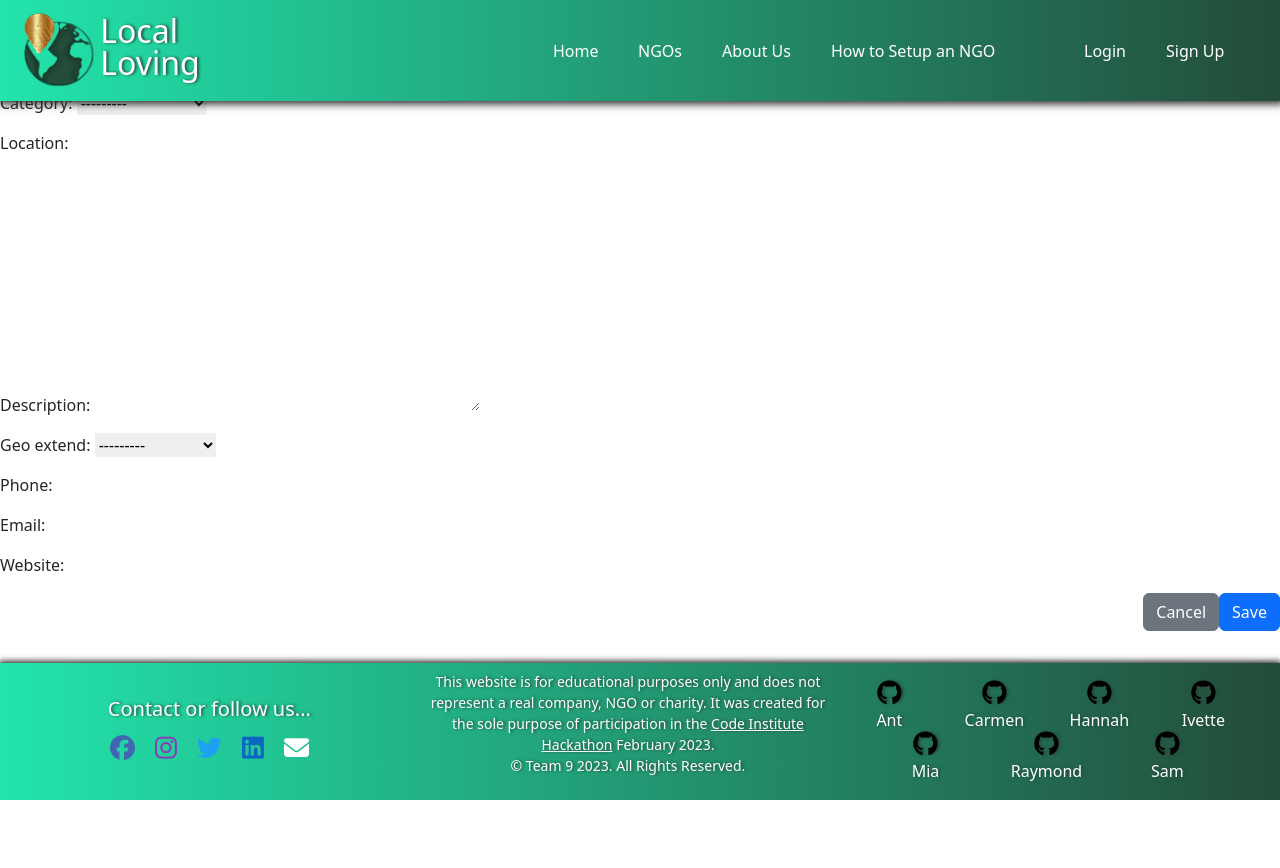
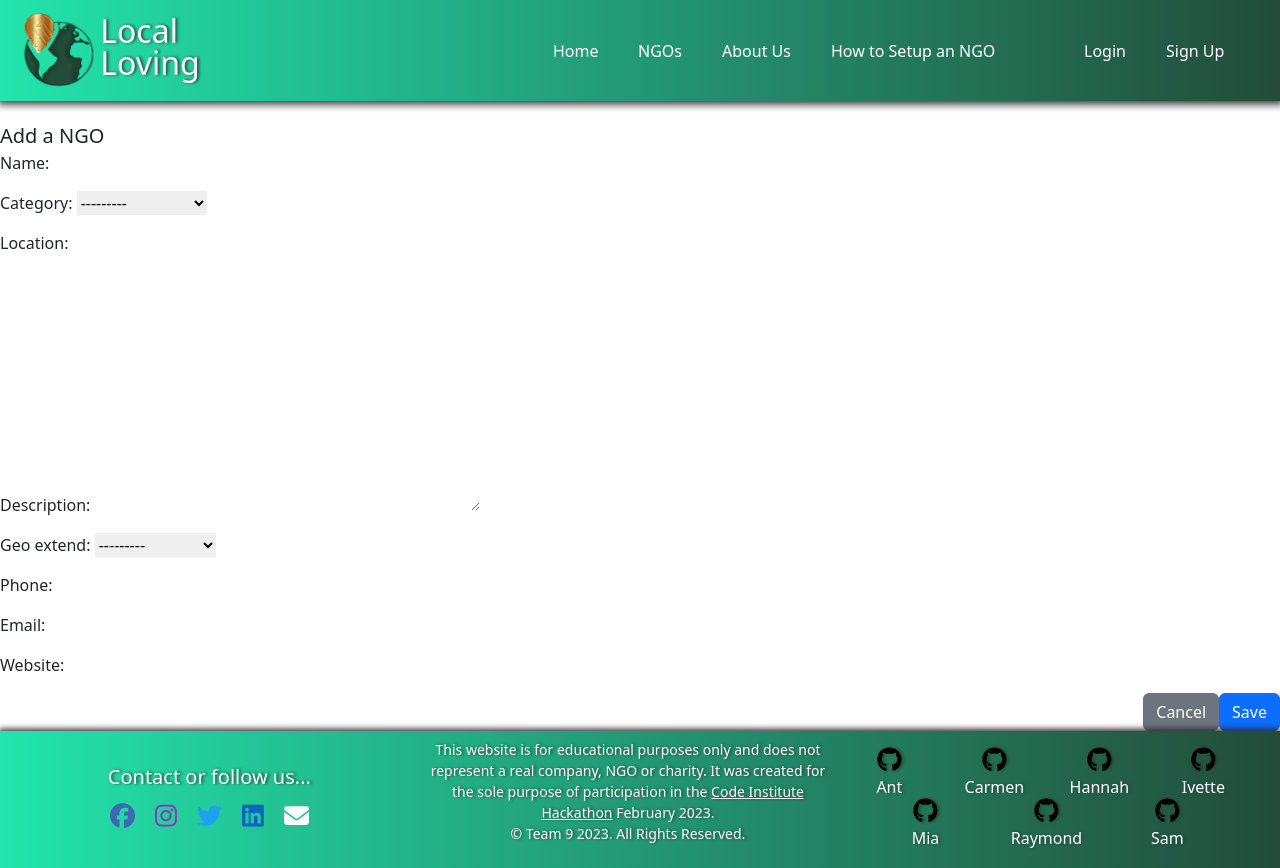
Before and after one commit to SamMartin92/hackathon-team-9a, a Django app: page /addNGO in a window 1280 px wide. Before the commit the page ends 800 px from the top, so only its background shows below. Run offline with Django 4.2, Linux system fonts and the light colour scheme; some libraries are stand-ins or nearby versions.

Commit message:
Formatting issues fixed

```diff
--- a/static/css/style.css
+++ b/static/css/style.css
@@ -1,4 +1,8 @@
 /* Global Styling */
+body {
+    padding-top: 100px;
+}
+
 * {
     margin: 0;
     padding: 0;
@@ -60,7 +64,7 @@
 
 /* Footer Styling */
 #footer {
-    position: absolute;
+    position: relative;
     bottom: 0;
     padding: 0;
     margin: 0;
```
